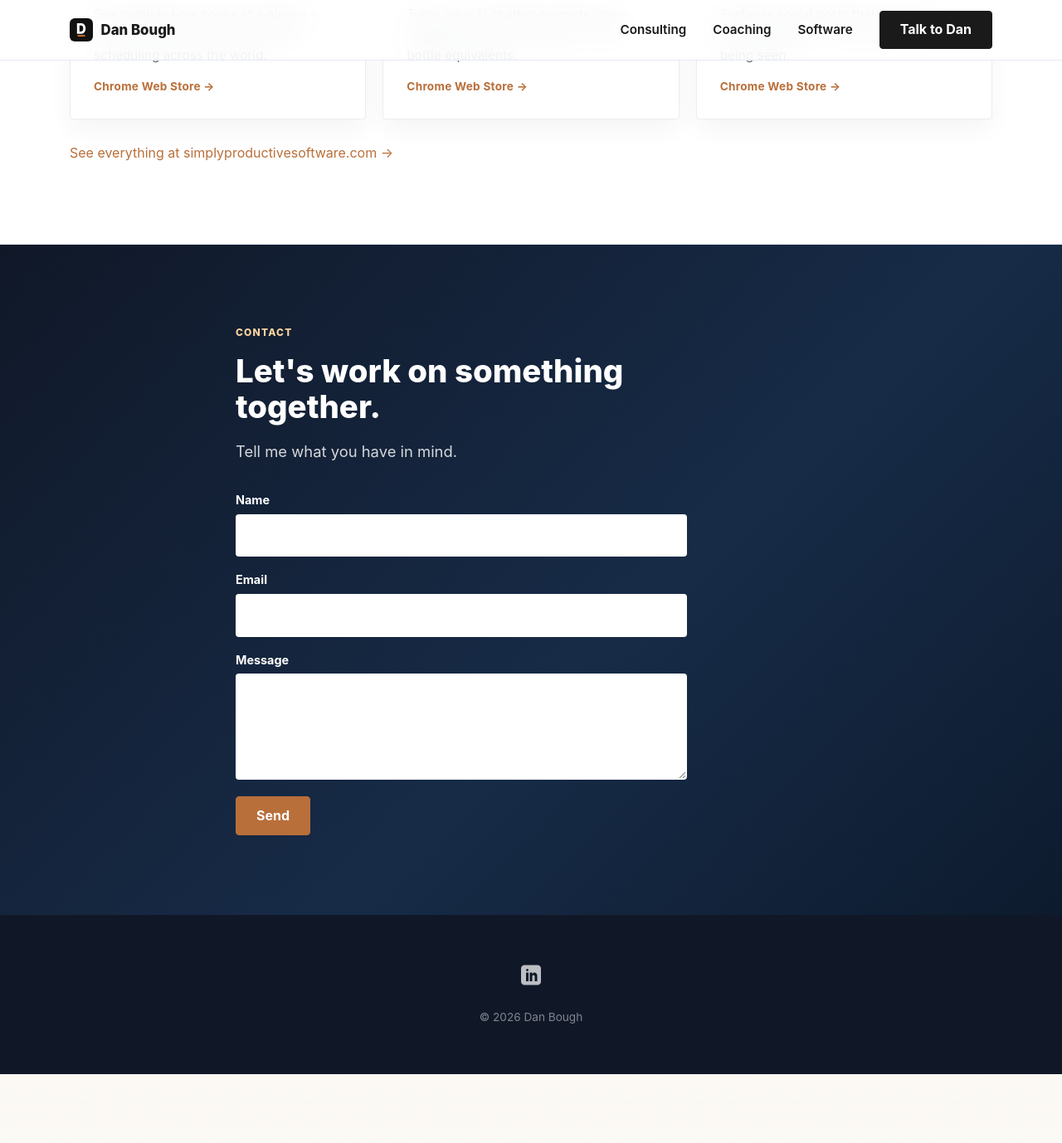
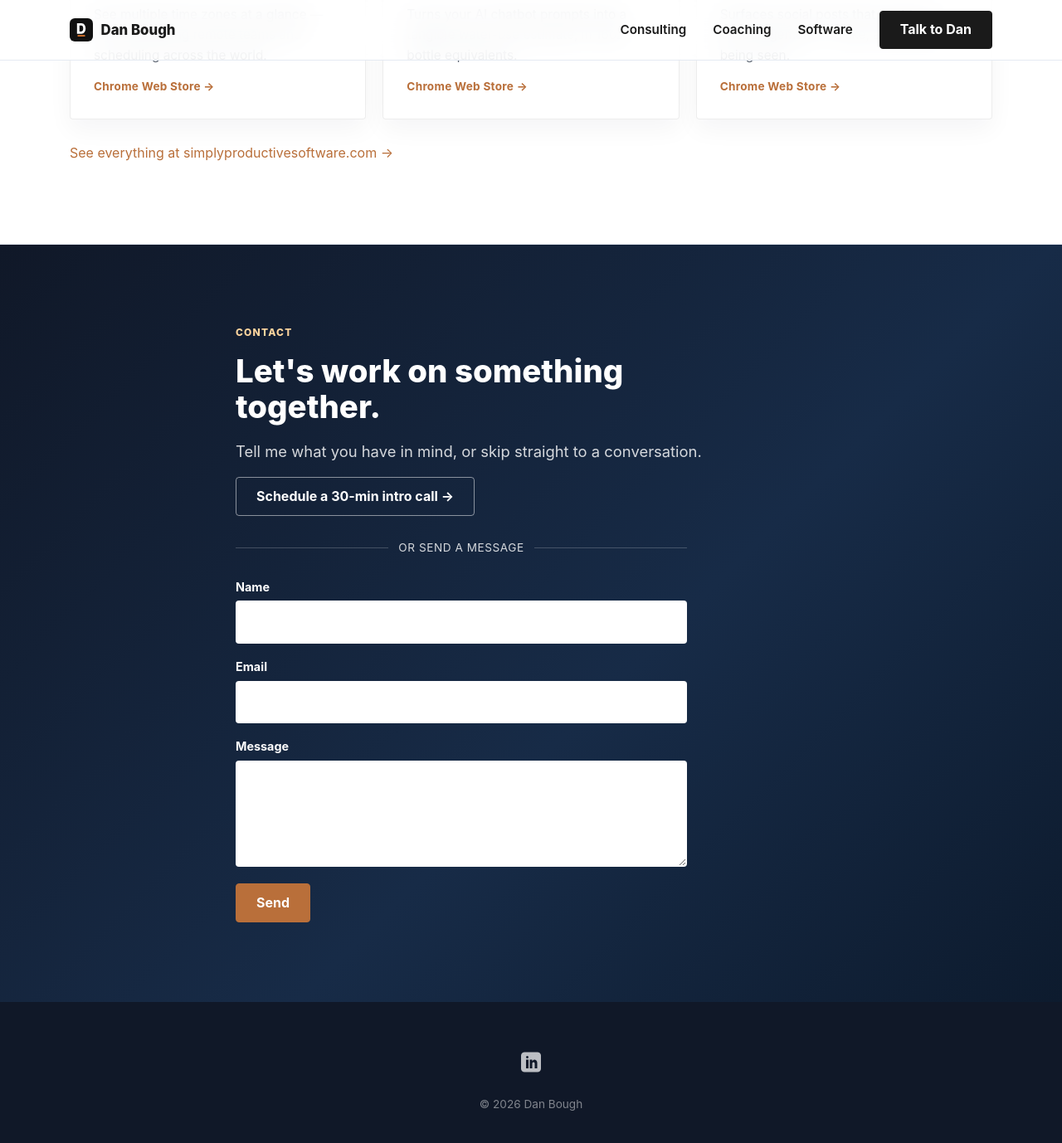
Before and after one commit to dbough/danbough.com, a Jekyll site: the page built from index.html, in a window 1280 px wide and 1400 px high, scrolled down 2564 px. Shown: the top 1378 px of the window at 83% size. Built offline with Jekyll 4.4.1, drawn with Linux system fonts in a browser that asks for light colours; before the commit the page ends 3859 px from its top, so only the background shows below that.

Commit message:
Add Calendly intro-call CTA to contact section
Adds a "Schedule a 30-min intro call" button linking to Calendly above
the contact form, with an "or send a message" divider between them.
New .btn--outline variant for secondary buttons on the dark band.

Co-Authored-By: Claude Opus 5 (1M context) <noreply@anthropic.com>

```diff
--- a/assets/css/style.css
+++ b/assets/css/style.css
@@ -133,6 +133,16 @@ strong { color: var(--dark); }
     color: #fff;
     transform: translateY(-1px);
     box-shadow: 0 14px 30px rgba(185, 111, 58, 0.28);
+}
+.btn--outline {
+    background: transparent;
+    border-color: rgba(255, 255, 255, 0.5);
+    color: #fff;
+}
+.btn--outline:hover {
+    background: rgba(255, 255, 255, 0.1);
+    border-color: #fff;
+    color: #fff;
 }
 
 /* ---------- Sticky header ---------- */
@@ -413,8 +423,27 @@ strong { color: var(--dark); }
 .section--dark .lead,
 .section--dark p { color: rgba(255, 255, 255, 0.82); }
 
+.contact-divider {
+    display: flex;
+    align-items: center;
+    gap: 0.75rem;
+    max-width: 34rem;
+    margin: 1.75rem 0 0;
+    color: rgba(255, 255, 255, 0.55);
+    font-size: 0.85rem;
+    text-transform: uppercase;
+    letter-spacing: 0.04em;
+}
+.contact-divider::before,
+.contact-divider::after {
+    content: "";
+    flex: 1;
+    height: 1px;
+    background: rgba(255, 255, 255, 0.2);
+}
+
 .contact-form {
-    margin-top: 2rem;
+    margin-top: 1.5rem;
     display: grid;
     gap: 1rem;
     max-width: 34rem;
--- a/index.html
+++ b/index.html
@@ -146,7 +146,9 @@ body_class: home
     <div class="wrapper">
         <span class="section-label">Contact</span>
         <h2>Let's work on something together.</h2>
-        <p class="lead">Tell me what you have in mind.</p>
+        <p class="lead">Tell me what you have in mind, or skip straight to a conversation.</p>
+        <a class="btn btn--outline" href="https://calendly.com/danbough/intro-consulting" target="_blank" rel="noopener">Schedule a 30-min intro call →</a>
+        <p class="contact-divider"><span>or send a message</span></p>
         <form class="contact-form" id="contact-form" action="https://formspree.io/f/xoeqjvqo" method="POST">
             <input type="hidden" name="_subject" value="danbough.com inquiry" />
             <div>
```
